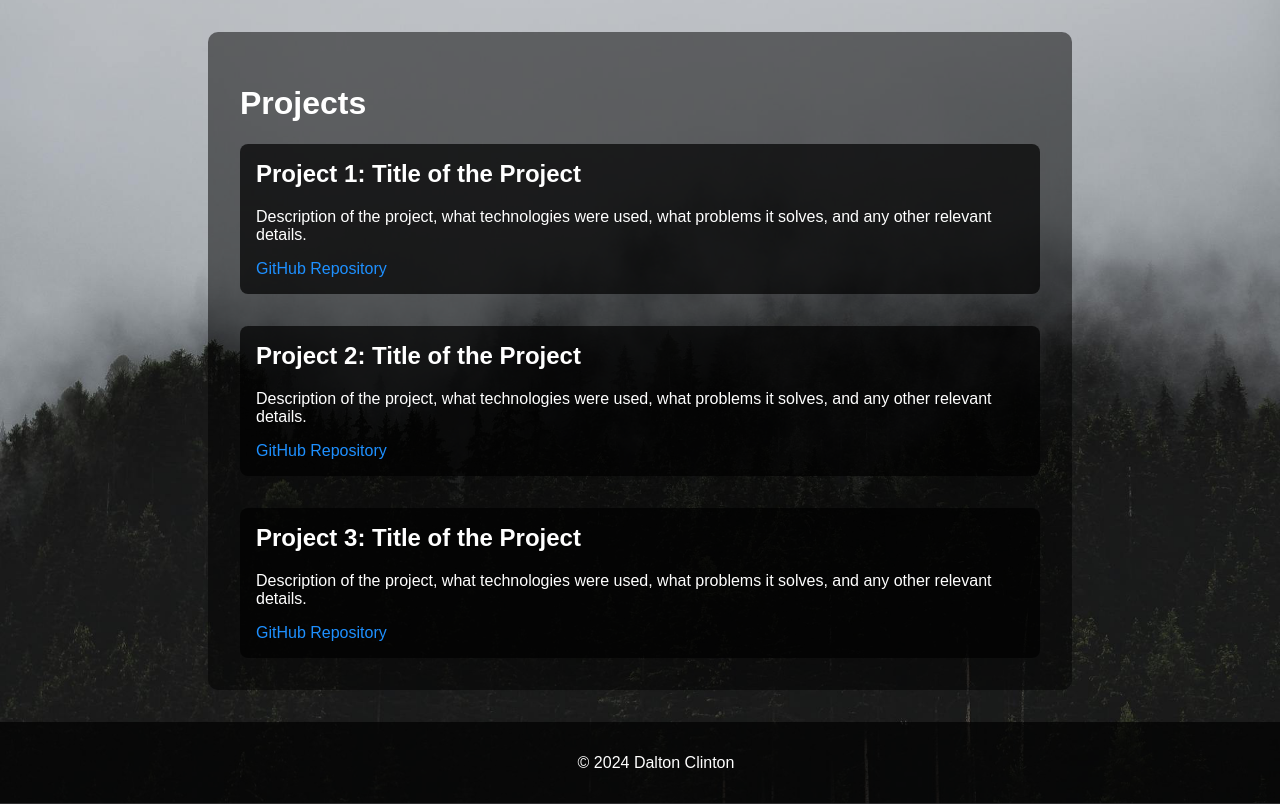
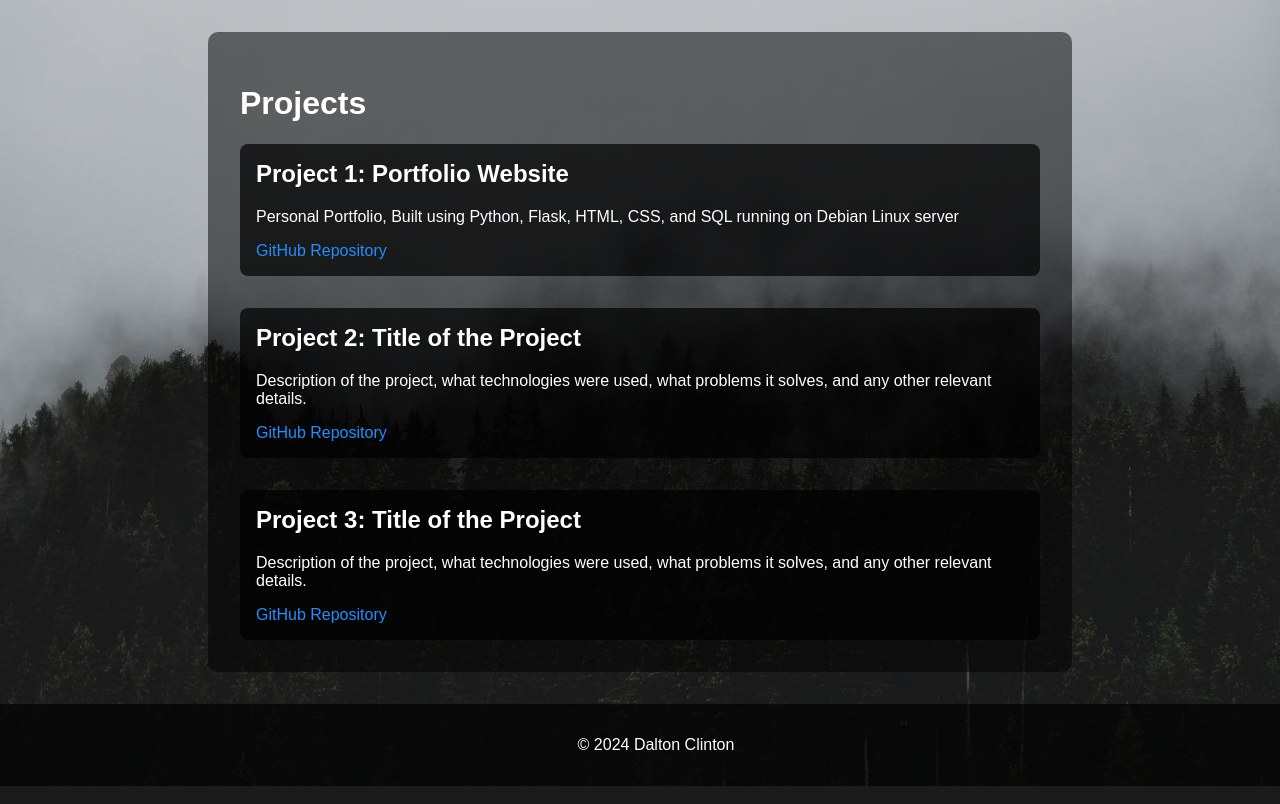
Before and after one commit to ThisIsMeWinning/portfolio-website, a Flask app: page /projects in a window 1280 px wide. Shown: the part 50-854 px from the top of the page. Run offline with Flask 3, Linux system fonts and the light colour scheme.

Commit message:
updated projects

```diff
--- a/app/templates/projects.html
+++ b/app/templates/projects.html
@@ -6,9 +6,9 @@
 <h1>Projects</h1>
 <div class="projects">
     <div class="project">
-        <h2>Project 1: Title of the Project</h2>
-        <p>Description of the project, what technologies were used, what problems it solves, and any other relevant details.</p>
-        <a href="https://github.com/yourusername/project1" target="_blank">GitHub Repository</a>
+        <h2>Project 1: Portfolio Website</h2>
+        <p>Personal Portfolio, Built using Python, Flask, HTML, CSS, and SQL running on Debian Linux server</p>
+        <a href="https://github.com/ThisIsMeWinning/portfolio-website" target="_blank">GitHub Repository</a>
     </div>
     <div class="project">
         <h2>Project 2: Title of the Project</h2>
```
